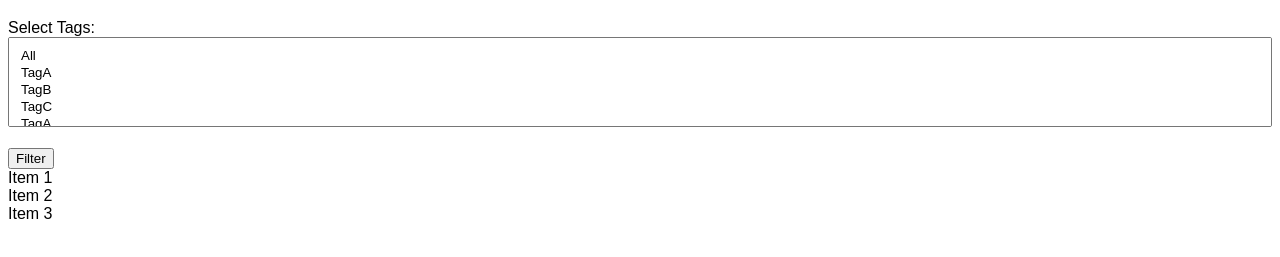
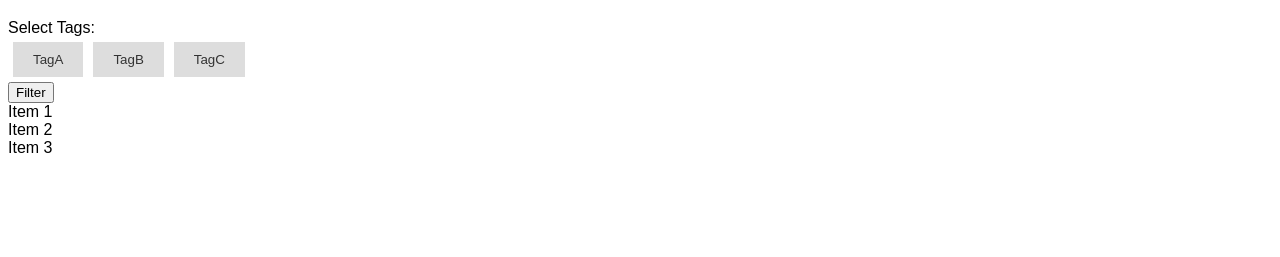
Before and after one commit to taylorbrook/simple_tag_search, a plain HTML site: page simple tag search/index.html in a window 1280 px wide. Both pictures are taken after a click on the button "Filter". Shown: the part 61-318 px from the top of the page. Drawn offline with Linux system fonts and the light colour scheme.

Commit message:
tags represented by botton

```diff
--- a/simple tag search/index.html
+++ b/simple tag search/index.html
@@ -8,13 +8,9 @@
 <body>
     <h1>Tag Filtering Example</h1>
     <label for="tagSelect">Select Tags:</label>
-    <select id="tagSelect" multiple>
-        <option value="All">All</option>
-        <option value="TagA">TagA</option>
-        <option value="TagB">TagB</option>
-        <option value="TagC">TagC</option>
-        <!-- Add more options as needed -->
-    </select>
+    <div id="tagButtons">
+
+    </div>
     <button id="filterButton">Filter</button>
     <div id="itemContainer">
         <!-- Display filtered items here -->
--- a/simple tag search/script.js
+++ b/simple tag search/script.js
@@ -1,17 +1,19 @@
-const tagSelect = document.getElementById('tagSelect');
+const tagButtons = document.querySelectorAll('.tag-button');
 const filterButton = document.getElementById('filterButton');
+const itemContainer = document.getElementById('itemContainer');
+
+let data = []; // Store the loaded data globally
+const selectedTags = new Set(); // Store selected tags
 
 // Load data from data.json
-let data = []; // Store the loaded data globally
-
 fetch('data.json')
     .then(response => response.json())
     .then(jsonData => {
         data = jsonData; // Store the loaded data
-        populateTagOptions();
+        populateTagButtons();
     });
 
-function populateTagOptions() {
+function populateTagButtons() {
     const tags = new Set();
 
     data.forEach(item => {
@@ -20,26 +22,41 @@ function populateTagOptions() {
         });
     });
 
-    const tagSelect = document.getElementById('tagSelect');
+    const tagButtonsContainer = document.getElementById('tagButtons');
 
     tags.forEach(tag => {
-        const option = document.createElement('option');
-        option.text = tag;
-        option.value = tag;
-        tagSelect.appendChild(option);
+        const button = document.createElement('button');
+        button.textContent = tag;
+        button.id = tag;
+        button.className = 'tag-button';
+        tagButtonsContainer.appendChild(button);
+
+        button.addEventListener('click', () => {
+            button.classList.toggle('selected'); // Toggle the selected class
+            const tag = button.textContent;
+
+            if (button.classList.contains('selected')) {
+                selectedTags.add(tag);
+            } else {
+                selectedTags.delete(tag);
+            }
+        });
     });
 }
 
 filterButton.addEventListener('click', () => {
-    const selectedTags = Array.from(tagSelect.selectedOptions, option => option.value);
-    const itemContainer = document.getElementById('itemContainer');
     itemContainer.innerHTML = '';
 
     data.forEach(item => {
-        if (selectedTags.every(tag => item.tags.includes(tag)) || selectedTags.length === 0) {
-            const itemDiv = document.createElement('div');
-            itemDiv.textContent = item.name;
-            itemContainer.appendChild(itemDiv);
+        if (selectedTags.size === 0 || selectedTags.has(item.tags.find(tag => selectedTags.has(tag)))) {
+            const itemTags = new Set(item.tags);
+            const intersection = [...selectedTags].filter(tag => itemTags.has(tag));
+
+            if (intersection.length === selectedTags.size) {
+                const itemDiv = document.createElement('div');
+                itemDiv.textContent = item.name;
+                itemContainer.appendChild(itemDiv);
+            }
         }
     });
 });
--- a/simple tag search/style.css
+++ b/simple tag search/style.css
@@ -16,4 +16,16 @@ select {
     margin-bottom: 20px;
 }
 
-/* Add more styles as needed */
+.tag-button {
+    background-color: #ddd;
+    border: none;
+    color: #333;
+    padding: 10px 20px;
+    margin: 5px;
+    cursor: pointer;
+}
+
+.tag-button.selected {
+    background-color: #007bff; /* Change to your preferred selected color */
+    color: #fff;
+}
```
